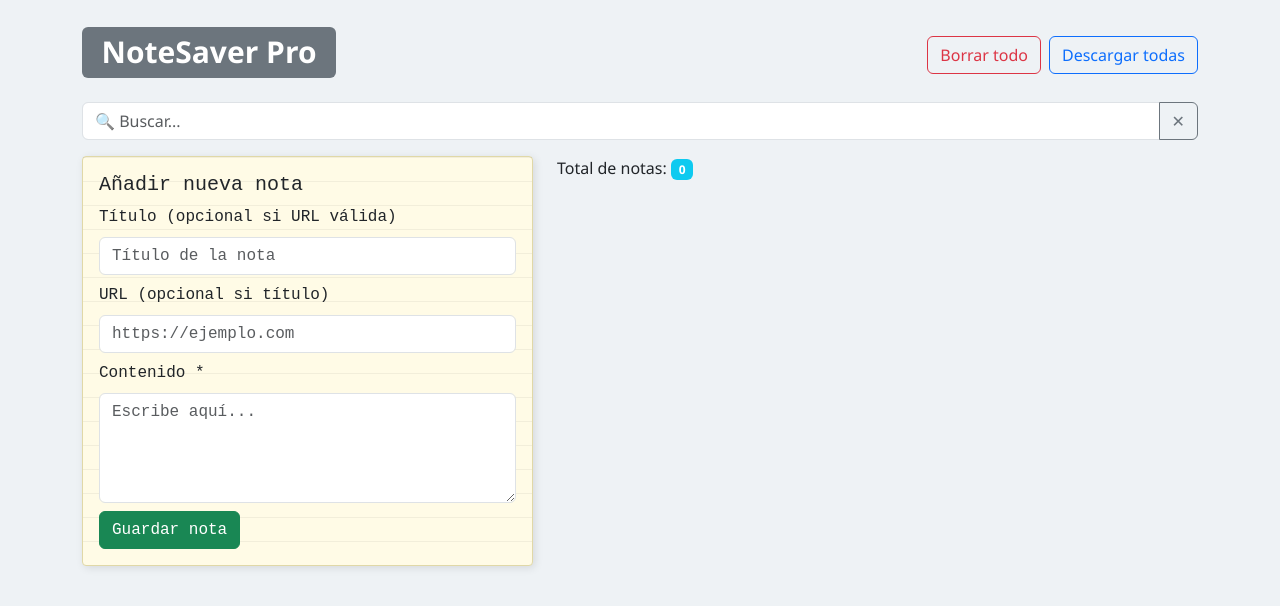
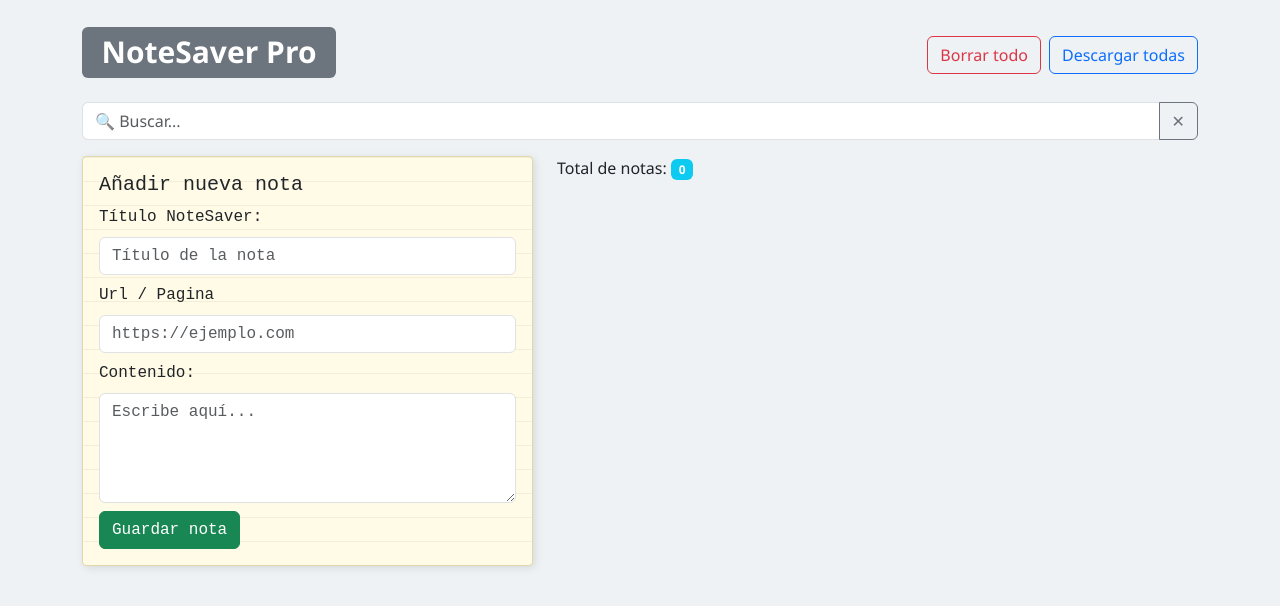
Before and after one commit to sleppy21/NoteSaver-V1, a React (Create React App) app: page / in a window 1280 px wide. Shown: the top 606 px of the page. Built offline with nearby package versions, Linux system fonts and the light colour scheme.

Commit message:
mejoras v2

```diff
--- a/src/NoteForm.js
+++ b/src/NoteForm.js
@@ -50,7 +50,7 @@ function NoteForm({ onAdd }) {
         <h5>Añadir nueva nota</h5>
         {err && <Alert variant="danger" onClose={() => setErr(null)} dismissible>{err}</Alert>}
         <Form.Group className="mb-2">
-          <Form.Label>Título (opcional si URL válida)</Form.Label>
+          <Form.Label>Título NoteSaver:</Form.Label>
           <Form.Control
             value={title}
             onChange={e => setTitle(e.target.value)}
@@ -58,7 +58,7 @@ function NoteForm({ onAdd }) {
           />
         </Form.Group>
         <Form.Group className="mb-2">
-          <Form.Label>URL (opcional si título)</Form.Label>
+          <Form.Label>Url / Pagina</Form.Label>
           <Form.Control
             value={url}
             onChange={e => setUrl(e.target.value)}
@@ -66,7 +66,7 @@ function NoteForm({ onAdd }) {
           />
         </Form.Group>
         <Form.Group className="mb-2">
-          <Form.Label>Contenido *</Form.Label>
+          <Form.Label>Contenido:</Form.Label>
           <Form.Control
             as="textarea" rows={4}
             value={content}
```
